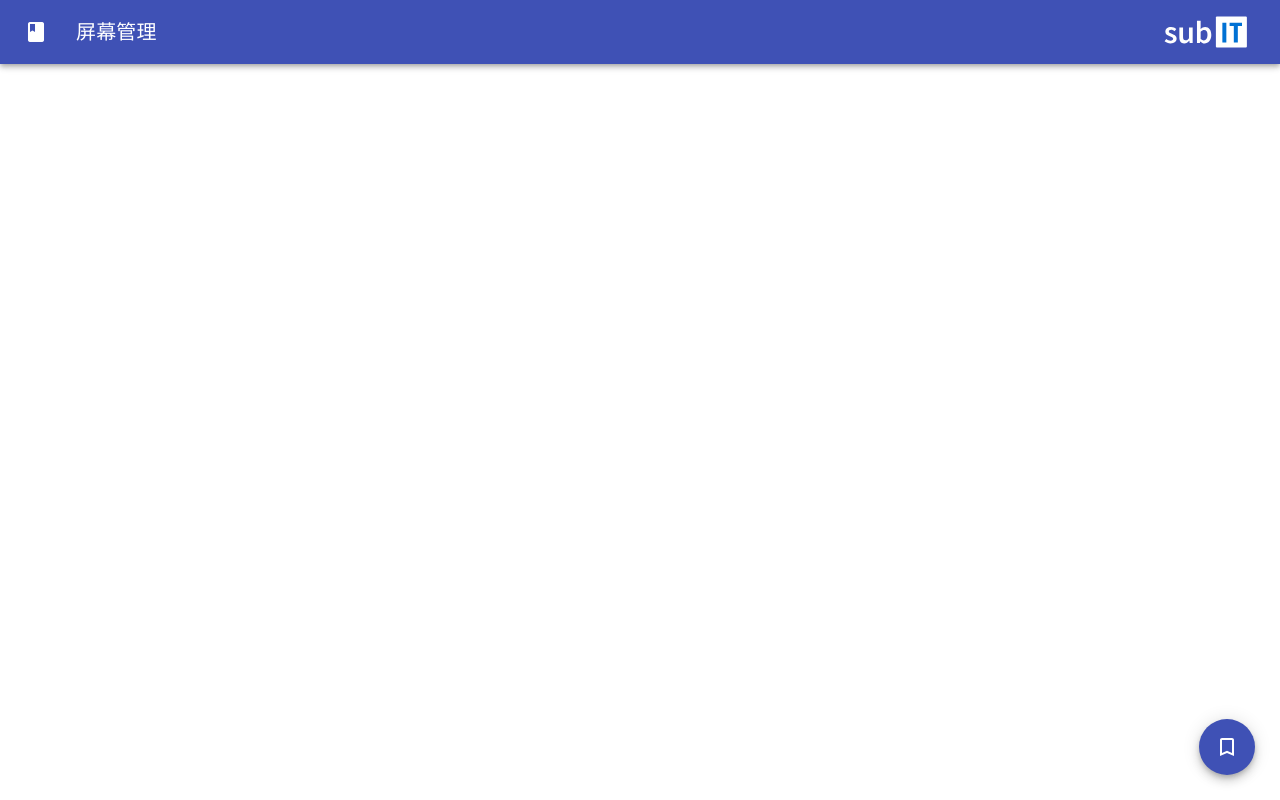
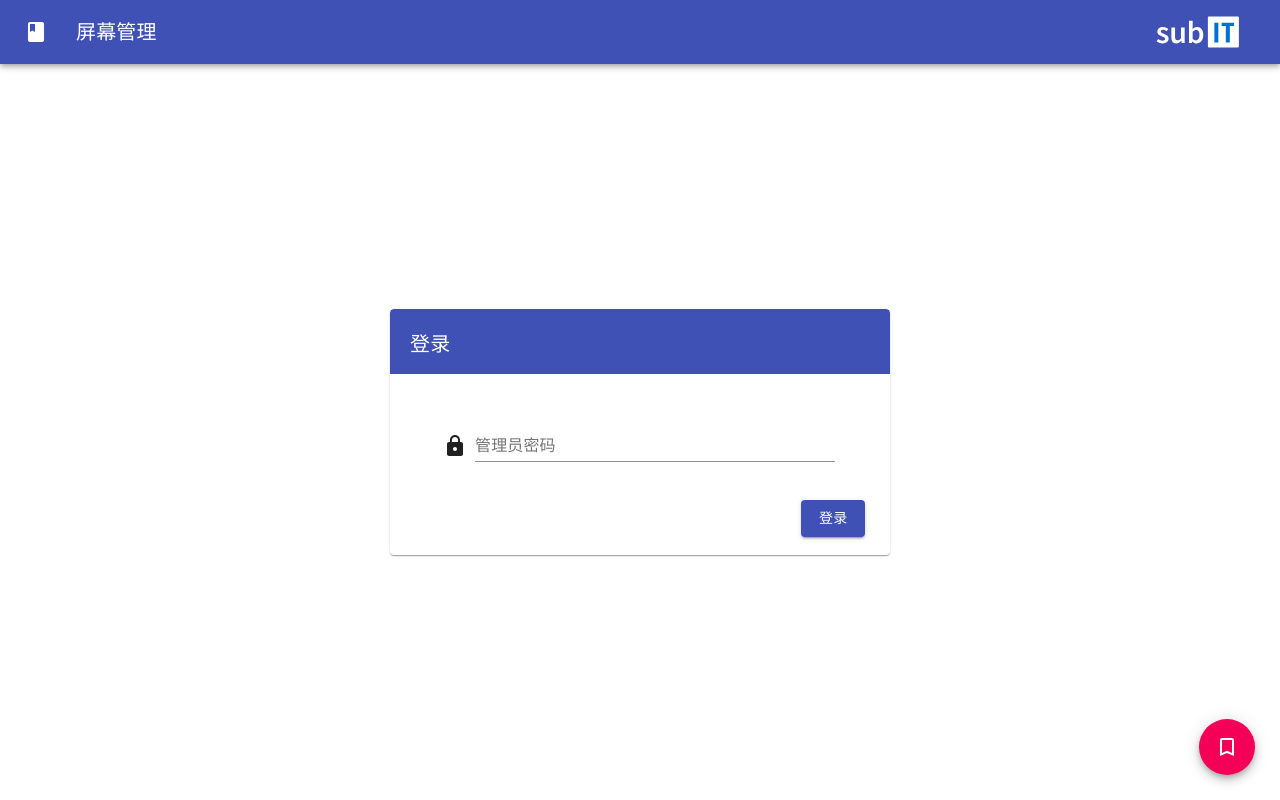
Before and after one commit to steven12138/screen-os, a React (Create React App) app: page / in a window 1280 px wide. Built offline with nearby package versions, Linux system fonts and the light colour scheme.

Commit message:
working on loginPage

```diff
--- a/src/components/LoginBar.jsx
+++ b/src/components/LoginBar.jsx
@@ -21,7 +21,9 @@ const useStyles = makeStyles((theme) => ({
 }));
 
 function About() {
-  window.open("https://pkuschool.github.io/SubIT/");
+  setTimeout(() => {
+    window.open("https://pkuschool.github.io/SubIT/");
+  }, 300);
 }
 
 export default function ButtonAppBar() {
@@ -42,7 +44,9 @@ export default function ButtonAppBar() {
           <Typography variant="h6" className={classes.title}>
             屏幕管理
           </Typography>
-          <img src={SubITLogo} onClick={About} style={{height:"50px",}}/>
+          <Button color="inherit" onClick={About}>
+            <img src={SubITLogo} alt="SubIT" style={{ height: "50px" }} />
+          </Button>
         </Toolbar>
       </AppBar>
     </div>
--- a/src/components/LoginBox.jsx
+++ b/src/components/LoginBox.jsx
@@ -1 +1,94 @@
 import React from "react";
+import Card from "@material-ui/core/Card";
+import CardActions from "@material-ui/core/CardActions";
+import CardContent from "@material-ui/core/CardContent";
+import CardActionArea from "@material-ui/core/CardActionArea";
+import Button from "@material-ui/core/Button";
+import Typography from "@material-ui/core/Typography";
+import TextField from "@material-ui/core/TextField";
+import Grid from "@material-ui/core/Grid";
+import Lock from "@material-ui/icons/Lock";
+
+class LoginBox extends React.Component {
+  constructor(props) {
+    super(props);
+    this.state = {
+      password: "",
+      valid: true,
+    };
+    this.handlePasswordChange = this.handlePasswordChange.bind(this);
+    this.handleSubmit = this.handleSubmit.bind(this);
+  }
+  handlePasswordChange(e) {
+    this.setState({
+      password: e.target.value,
+      valid: true,
+    });
+  }
+  handleSubmit() {
+    if (!this.state.password) {
+      this.setState({
+        valid: false,
+      });
+    }
+    console.log(this.state.password);
+  }
+  render() {
+    return (
+      <Card style={{ width: "500px", maxHeight: "300px" }}>
+        <CardContent style={{ padding: 0 }}>
+          <CardActionArea
+            style={{
+              padding: "20px 20px 15px 20px",
+              borderRadius: "4px 4px 0 0",
+              backgroundColor: "#3f51b5",
+            }}
+          >
+            <Typography style={{ color: "white", fontSize: "1.5em" }}>
+              登录
+            </Typography>
+          </CardActionArea>
+          <CardContent justify="center">
+            <Grid
+              container
+              spacing={1}
+              alignItems="flex-end"
+              justify="center"
+              style={{ margin: "20px" }}
+            >
+              <Grid item style={{ marginLeft: "-50px" }}>
+                <Lock />
+              </Grid>
+              <Grid item>
+                <TextField
+                  error={!this.state.valid}
+                  style={{ width: "360px", transition: "ease-in-out .25s all" }}
+                  label="管理员密码"
+                  type="password"
+                  value={this.state.password}
+                  onChange={this.handlePasswordChange}
+                />
+              </Grid>
+            </Grid>
+          </CardContent>
+          <CardActions style={{ marginBottom: "10px", marginTop: "-10px" }}>
+            <Grid container>
+              <Grid item xs={10}></Grid>
+              <Grid item xs={1}>
+                <Button
+                  variant="contained"
+                  color="primary"
+                  onClick={this.handleSubmit}
+                >
+                  登录
+                </Button>
+              </Grid>
+            </Grid>
+          </CardActions>
+        </CardContent>
+      </Card>
+    );
+  }
+}
+
+export default LoginBox;
--- a/src/components/floating_btn.jsx
+++ b/src/components/floating_btn.jsx
@@ -16,7 +16,7 @@ class FloatingBtn extends React.Component {
         style={{ position: "absolute", right: "25px", bottom: "25px" }}
         onClick={this.handleClick}
       >
-        <Fab color="primary" aria-label="BookmarkBorder">
+        <Fab color="secondary" aria-label="BookmarkBorder">
           <BookmarkBorderIcon />
         </Fab>
       </div>
--- a/src/index.jsx
+++ b/src/index.jsx
@@ -21,13 +21,9 @@ class PageCtrl extends React.Component {
   render() {
     return (
       <React.StrictMode>
-        {this.state.page === "Home" ? (
-          <Home changePage={this.changePage} />
-        ) : (
-          ""
-        )}
-        {this.state.page === "View" ? <View /> : ""}
-        {this.state.page === "Admin" ? <Admin /> : ""}
+        {this.state.page === "Home" && <Home changePage={this.changePage} />}
+        {this.state.page === "View" && <View />}
+        {this.state.page === "Admin" && <Admin />}
       </React.StrictMode>
     );
   }
--- a/src/views/Home.jsx
+++ b/src/views/Home.jsx
@@ -1,16 +1,28 @@
 import React from "react";
 import Header from "../components/LoginBar";
 import FloatingBtn from "../components/floating_btn";
-import Container from "@material-ui/core/Container";
+// import Container from "@material-ui/core/Container";
+import LoginBox from "../components/LoginBox";
+// import Grid from "@material-ui/core/Grid";
 
 class Home extends React.Component {
   render() {
     return (
       <React.StrictMode>
         <Header></Header>
-        <Container style={{ height: "calc(100vh - 64px)" }}>
+        <div style={{ height: "calc(100vh - 64px)" }}>
+          <div
+            style={{
+              display: "flex",
+              justifyContent: "center",
+              alignItems: "center",
+              height: "100%",
+            }}
+          >
+            <LoginBox></LoginBox>
+          </div>
           <FloatingBtn changePage={this.props.changePage}></FloatingBtn>
-        </Container>
+        </div>
       </React.StrictMode>
     );
   }
```
